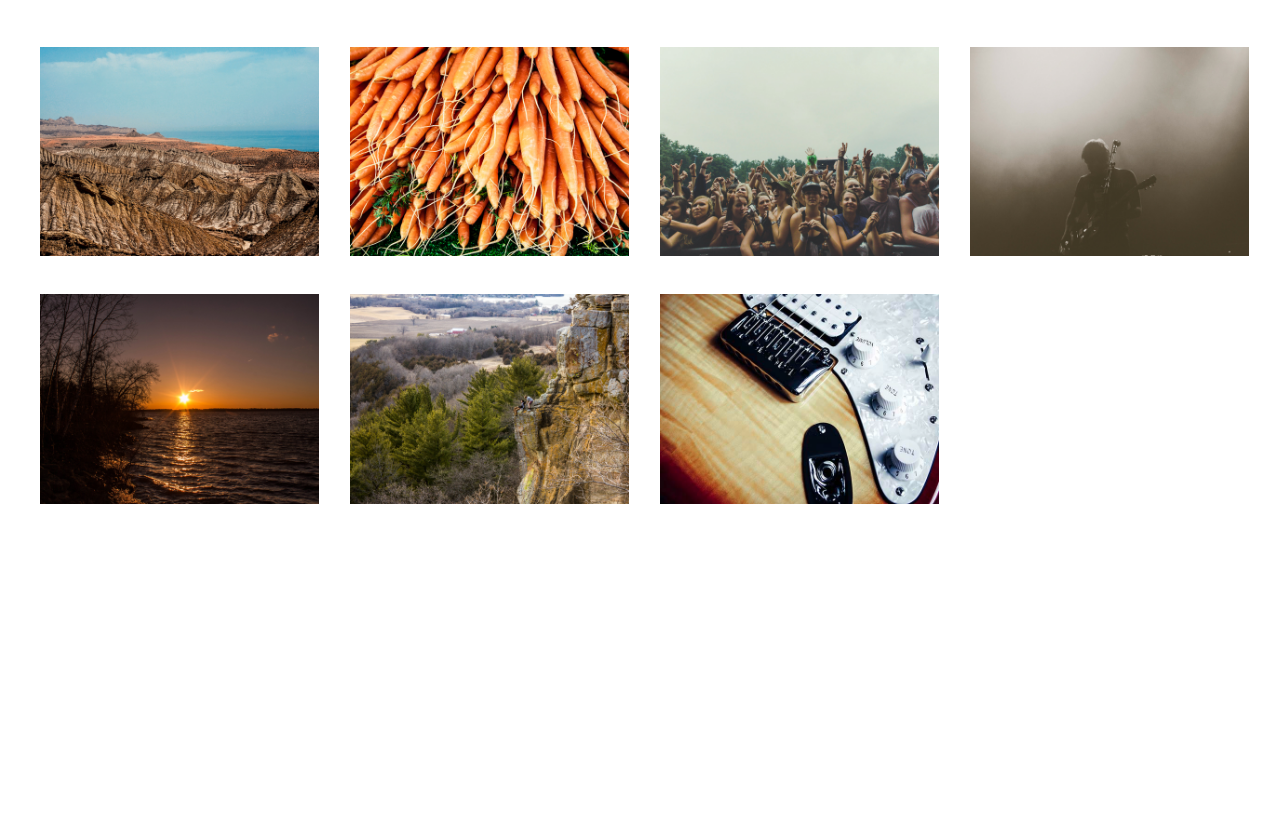
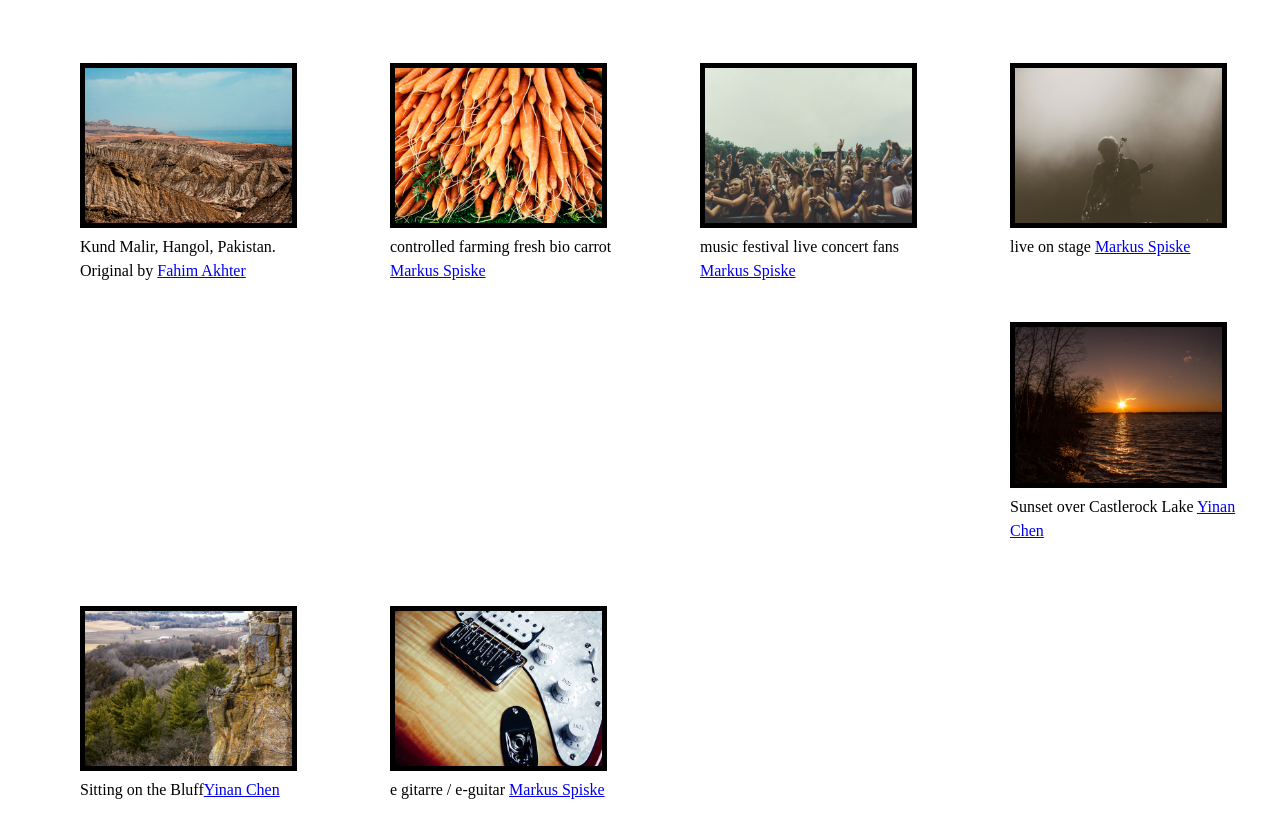
Before and after one commit to NataliaProtasova/responsive-images, a plain HTML site: page index.html in a window 1280 px wide. Drawn offline with Linux system fonts and the light colour scheme.

Commit message:
Responsive images

```diff
--- a/index.html
+++ b/index.html
@@ -1,5 +1,6 @@
 <!DOCTYPE html>
 <html lang="en">
+
 <head>
     <meta charset="UTF-8">
     <title>Responsive Images</title>
@@ -12,79 +13,103 @@
     <div class="wrapper">
         <ul>
             <li>
-
+                <figure>
                     <picture>
                         <source srcset="img/Large/fahim-akhter-kund-malir-pakistan.jpg" media="(min-width: 1201)" />
                         <source srcset="img/Medium/fahim-akhter-kund-malir-pakistan.jpg" media="(min-width: 700px) and (max-width: 1500px)" />
                         <source srcset="img/Small/fahim-akhter-kund-malir-pakistan.jpg" media="(max-width: 700px)" />
                         <img src="img/Small/fahim-akhter-kund-malir-pakistan.jpg" alt="Kund Malir, Hangol, Pakistan" />
+                    </picture>
+                    <figcaption>Kund Malir, Hangol, Pakistan. Original by <a href="https://500px.com/fahimakhter">Fahim Akhter</a></figcaption>
 
+                </figure>
+            </li>
+
+
+            <li>
+                <figure>
+                    <picture>
+                        <source srcset="img/Large/markus-spiske-carrots.jpg" media="(min-width: 1500px)" />
+                        <source srcset="img/Medium/markus-spiske-carrots.jpg" media="(min-width: 700px) and (max-width: 1500px)" />
+                        <source srcset="img/Small/markus-spiske-carrots.jpg" media="(max-width: 700px)" />
+                        <img src="img/Medium/markus-spiske-carrots.jpg" alt="Controlled farming fresh bio carrot" />
                     </picture>
+                    <figcaption> controlled farming fresh bio carrot <a href=https://500px.com/markusspiske>Markus Spiske</a></figcaption>
+
+                </figure>
+            </li>
+
+
+            <li>
+                <figure>
+                    <picture>
+                        <source srcset="img/Large/markus-spiske-concert-crowd.jpg" media="(min-width: 1500px)" />
+                        <source srcset="img/Medium/markus-spiske-concert-crowd.jpg" media="(min-width: 700px) and (max-width: 1500px)" />
+                        <source srcset="img/Small/markus-spiske-concert-crowd.jpg" media="(max-width: 700px)" />
+                        <img src="img/Medium/markus-spiske-concert-crowd.jpg" alt="Music festival live concert fans" />
+                    </picture>
+                    <figcaption> music festival live concert fans <a href=https://500px.com/markusspiske>Markus Spiske</a></figcaption>
+
+
+                </figure>
 
             </li>
 
 
             <li>
-
-                <picture>
-                    <source srcset="img/Large/markus-spiske-carrots.jpg" media="(min-width: 1500px)" />
-                    <source srcset="img/Medium/markus-spiske-carrots.jpg" media="(min-width: 700px) and (max-width: 1500px)" />
-                    <source srcset="img/Small/markus-spiske-carrots.jpg" media="(max-width: 700px)" />
-                    <img src="img/Medium/markus-spiske-carrots.jpg" alt="Controlled farming fresh bio carrot" />
-
-                </picture>
-
-            </li>
-
-
-            <li>
-                <picture>
-                    <source srcset="img/Large/markus-spiske-concert-crowd.jpg" media="(min-width: 1500px)" />
-                    <source srcset="img/Medium/markus-spiske-concert-crowd.jpg" media="(min-width: 700px) and (max-width: 1500px)" />
-                    <source srcset="img/Small/markus-spiske-concert-crowd.jpg" media="(max-width: 700px)" />
-                    <img src="img/Medium/markus-spiske-concert-crowd.jpg" alt="Music festival live concert fans" />
-
-                </picture>
-            </li>
-
-
-            <li>
+                <figure>
                     <picture>
                         <source srcset="img/Large/markus-spiske-stage.jpg" media="(min-width: 1500px)" />
                         <source srcset="img/Medium/markus-spiske-stage.jpg" media="(min-width: 700px) and (max-width: 1500px)" />
                         <source srcset="img/Small/markus-spiske-stage.jpg" media="(max-width: 700px)" />
                         <img src="img/Medium/markus-spiske-stage.jpg" alt="Live on stage" />
+                    </picture>
+                    <figcaption> live on stage <a href=https://500px.com/markusspiske>Markus Spiske</a></figcaption>
 
-                </picture>
+
+                </figure>
             </li>
 
             <li>
+                <figure>
                     <picture>
                         <source srcset="img/Large/yiman-chen-castlerock-wisconsin-Edit.jpg" media="(min-width: 1500px)" />
                         <source srcset="img/Medium/yiman-chen-castlerock-wisconsin-Edit.jpg" media="(min-width: 700px) and (max-width: 1500px)" />
                         <source srcset="img/Small/yiman-chen-castlerock-wisconsin-Edit.jpg" media="(max-width: 700px)" />
                         <img src="img/Medium/yiman-chen-castlerock-wisconsin-Edit.jpg" alt="Sunset over Castlerock Lake" />
+                    </picture>
+                    <figcaption> Sunset over Castlerock Lake <a href=https://500px.com/webmaster85>Yinan Chen</a></figcaption>
 
-                </picture>
+
+                </figure>
             </li>
 
             <li>
+                <figure>
                     <picture>
                         <source srcset="img/Large/yiman-chen-gibraltar-rock-wisconsin-Edit.jpg" media="(min-width: 1500px)" />
                         <source srcset="img/Medium/yiman-chen-gibraltar-rock-wisconsin-Edit.jpg" media="(min-width: 700px) and (max-width: 1500px)" />
                         <source srcset="img/Small/yiman-chen-gibraltar-rock-wisconsin-Edit.jpg" media="(max-width: 700px)" />
                         <img src="img/Medium/yiman-chen-gibraltar-rock-wisconsin-Edit.jpg" alt="Sitting on the Bluff" />
+                    </picture>
+                    <figcaption> Sitting on the Bluff<a href=https://500px.com/webmaster85>Yinan Chen</a></figcaption>
 
-                </picture>
+
+                </figure>
             </li>
             <li>
+                <figure>
                     <picture>
                         <source srcset="img/Large/markus-spiske-guitar.jpg" media="(min-width: 1500px)" />
                         <source srcset="img/Medium/markus-spiske-guitar.jpg" media="(min-width: 700px) and (max-width: 1500px)" />
                         <source srcset="img/Small/markus-spiske-guitar.jpg" media="(max-width: 700px)" />
                         <img src="img/Medium/markus-spiske-guitar.jpg" alt="e gitarre / e-guitar" />
+                    </picture>
+                    <figcaption> e gitarre / e-guitar <a href=https://500px.com/markusspiske>Markus Spiske</a></figcaption>
 
-                </picture>
+
+                </figure>
+
             </li>
         </ul>
     </div>
--- a/menu.css
+++ b/menu.css
@@ -22,7 +22,7 @@ body {
     margin: 0;
     box-sizing: border-box;
     line-height: 1.5;
-}
+   }
 
 ul {
     list-style: none;
@@ -37,6 +37,7 @@ li {
 img {
     width: 90%;
     transition: transform 0.5s ease-in;
+    border: 5px black solid;
 
 }
 img:hover {
```
Lines whose indentation alone changed are shown as unchanged.
